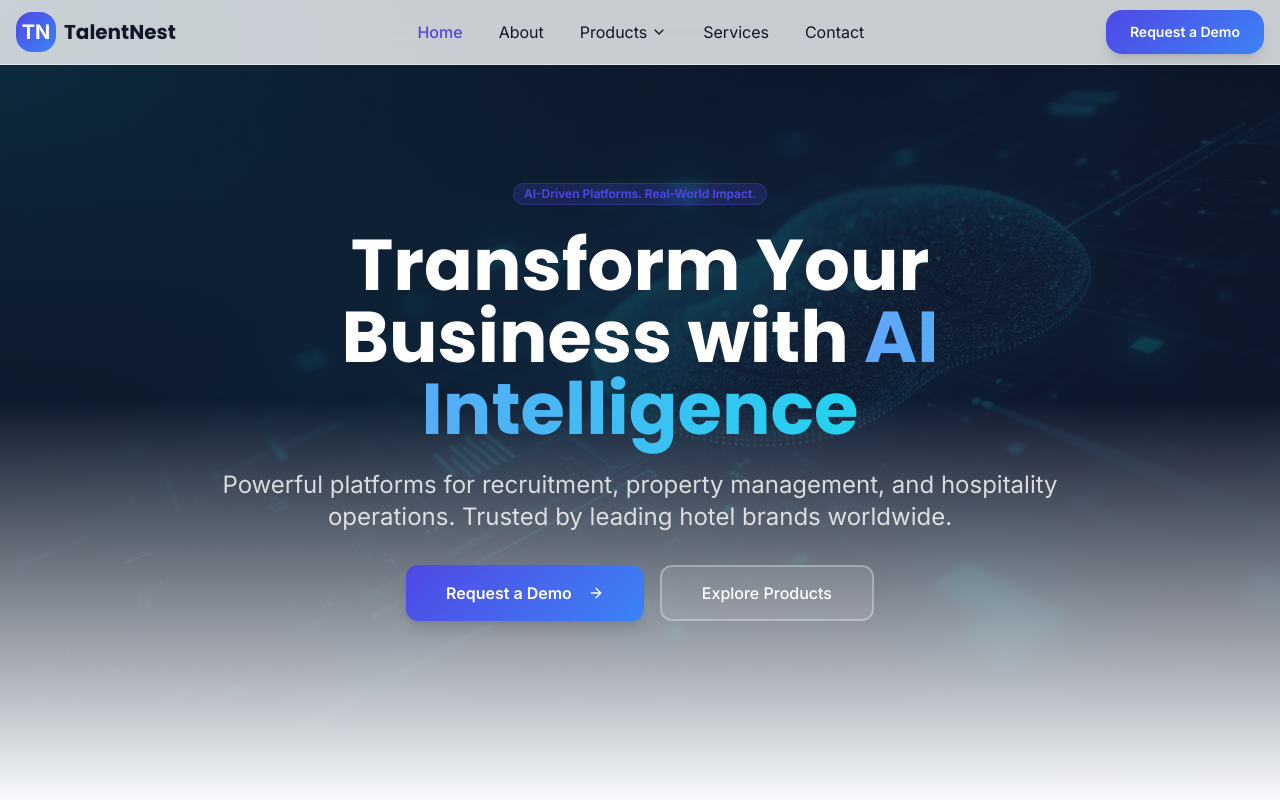
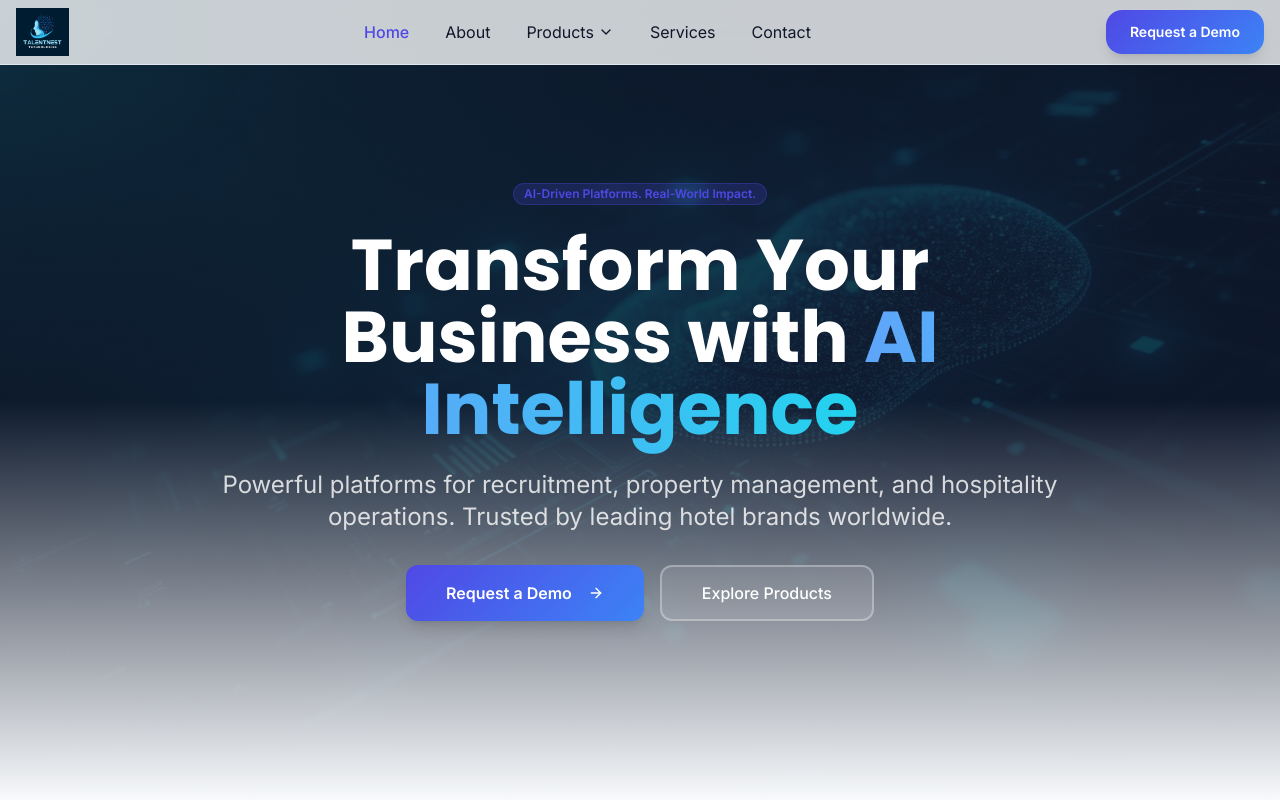
Before and after one commit to TalentNest-technologies/talentnesttechnologies, a React (Vite) app: page / in a window 1280 px wide. Shown: the top 800 px of the page. Built offline with nearby package versions, Linux system fonts and the light colour scheme; the HTML template or start-up script is replaced by a standard one.

Commit message:
Update TalentNest logo
Replaced the placeholder logo in the Navigation and Footer components with the new TalentNest Technologies logo.

```diff
--- a/src/components/Footer.tsx
+++ b/src/components/Footer.tsx
@@ -1,6 +1,7 @@
 import { Link } from "react-router-dom";
 import { Mail, Phone, MapPin, Linkedin, Twitter, Github } from "lucide-react";
 import { Subscribe } from "./Subscribe";
+import logo from "@/assets/talentnest-logo.png";
 
 export const Footer = () => {
   return (
@@ -9,12 +10,7 @@ export const Footer = () => {
         <div className="grid grid-cols-1 md:grid-cols-2 lg:grid-cols-5 gap-8">
           {/* Company Info */}
           <div>
-            <div className="flex items-center space-x-2 mb-4">
-              <div className="w-10 h-10 rounded-lg gradient-primary flex items-center justify-center">
-                <span className="text-white font-bold text-xl">TN</span>
-              </div>
-              <span className="font-heading font-bold text-xl">TalentNest</span>
-            </div>
+            <img src={logo} alt="TalentNest Technologies" className="h-12 w-auto mb-4" />
             <p className="text-background/80 text-sm">
               AI-driven solutions for hiring, housing, and hospitality.
             </p>
--- a/src/components/Navigation.tsx
+++ b/src/components/Navigation.tsx
@@ -3,6 +3,7 @@ import { Link, useLocation } from "react-router-dom";
 import { Button } from "@/components/ui/button";
 import { Menu, X, ChevronDown } from "lucide-react";
 import { cn } from "@/lib/utils";
+import logo from "@/assets/talentnest-logo.png";
 
 export const Navigation = () => {
   const [isOpen, setIsOpen] = useState(false);
@@ -32,10 +33,7 @@ export const Navigation = () => {
       <div className="container mx-auto px-4">
         <div className="flex items-center justify-between h-16">
           <Link to="/" className="flex items-center space-x-2">
-            <div className="w-10 h-10 rounded-lg gradient-primary flex items-center justify-center">
-              <span className="text-white font-bold text-xl">TN</span>
-            </div>
-            <span className="font-heading font-bold text-xl">TalentNest</span>
+            <img src={logo} alt="TalentNest Technologies" className="h-12 w-auto" />
           </Link>
 
           {/* Desktop Navigation */}
```
Also changed, not shown: src/assets/talentnest-logo.png (added).
